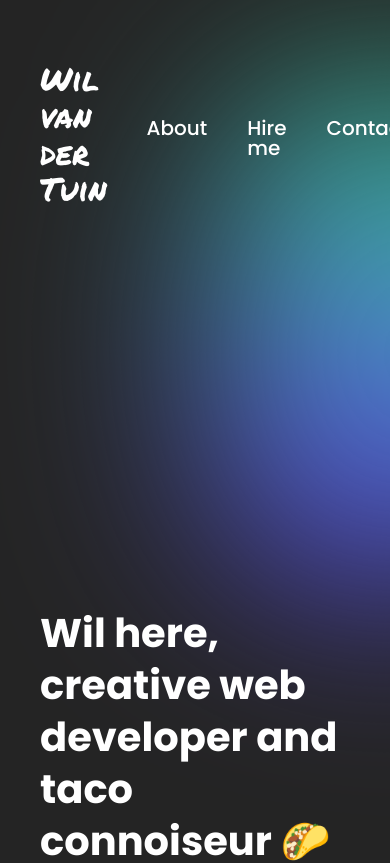
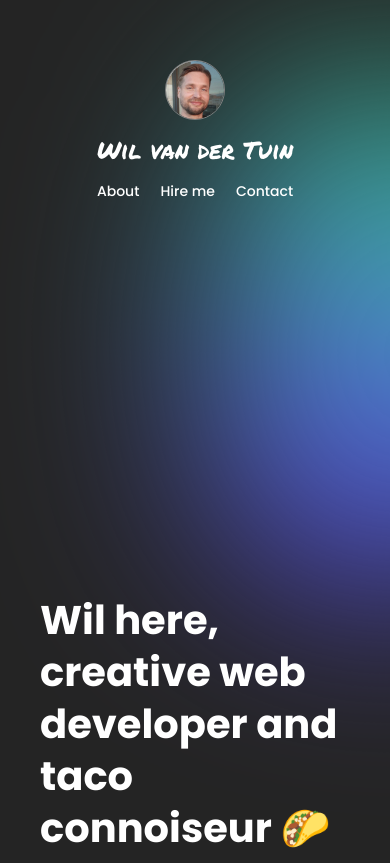
Before and after one commit to Jeromche/wil-portfolio-2022, a Vue app: page / in a window 390 px wide. Shown: the top 863 px of the page. Built offline with nearby package versions, Linux system fonts and the light colour scheme.

Commit message:
Add some responsivestyles.

```diff
--- a/src/components/Hero.vue
+++ b/src/components/Hero.vue
@@ -39,9 +39,9 @@ p {
 
 .cta {
   display: flex;
-  flex-direction: row;
-  gap: 40px;
+  flex-direction: column;
   align-items: center;
+  gap: 16px;
 }
 
 .cta a {
@@ -78,4 +78,11 @@ p {
 .text {
   font-size: 24px;
 }
+
+@media (min-width: 600px) {
+  .cta {
+    flex-direction: row;
+    gap: 40px;
+  }
+}
 </style>
--- a/src/components/PageHeader.vue
+++ b/src/components/PageHeader.vue
@@ -6,33 +6,31 @@
       <li><a href="#">Hire me</a></li>
       <li><a href="#">Contact</a></li>
     </ul>
-    <figure>
-      <img src="/src/assets/avatar.jpg" />
-    </figure>
+    <div class="avatar">
+      <figure>
+        <img src="/src/assets/avatar.jpg" />
+      </figure>
+    </div>
   </header>
 </template>
 
 <style scoped>
 header {
   display: flex;
-  flex-direction: row;
-  place-items: center;
-  gap: 40px;
+  align-items: center;
 }
 
 h1 {
   font-family: 'Permanent Marker', cursive;
-  font-size: 32px;
-  flex-grow: 1;
 }
 
 ul {
+  --underline-height: 4px;
+
   display: flex;
   flex-direction: row;
-  gap: 40px;
-  font-size: 20px;
   line-height: 1;
-  transform: translateY(4px);
+  transform: translateY(var(--underline-height));
 }
 
 a {
@@ -46,11 +44,10 @@ a {
 a::after {
   content: '';
   position: absolute;
-  left: 0;
-  right: 0;
-  bottom: 0;
+  inset: 0;
+  top: unset;
   width: 0;
-  height: 4px;
+  height: var(--underline-height);
   background-color: white;
   transform: translateY(6px);
   transition: width .2s ease-out;
@@ -60,6 +57,10 @@ a:hover::after {
   width: 100%;
 }
 
+.avatar {
+  order: 1;
+}
+
 figure {
   width: 60px;
   height: 60px;
@@ -67,4 +68,51 @@ figure {
   overflow: hidden;
   border: 1px solid #808080;
 }
+
+@media (max-width: 799px) {
+  header {
+    flex-direction: column;
+    place-items: center;
+    gap: 16px;
+    align-self: center;
+    max-width: 320px;
+  }
+
+  h1 {
+    font-size: 24px;
+    order: 2;
+  }
+
+  ul {
+    order: 3;
+    align-self: stretch;
+    justify-content: space-between;
+    font-size: 14px;
+  }
+
+  .avatar {}
+}
+
+@media (min-width: 800px) {
+  header {
+    flex-direction: row;
+    gap: 40px;
+  }
+
+  h1 {
+    order: 1;
+    flex-grow: 1;
+    font-size: 32px;
+  }
+
+  ul {
+    order: 2;
+    font-size: 20px;
+    gap: 40px;
+  }
+
+  .avatar {
+    order: 3;
+  }
+}
 </style>
```
